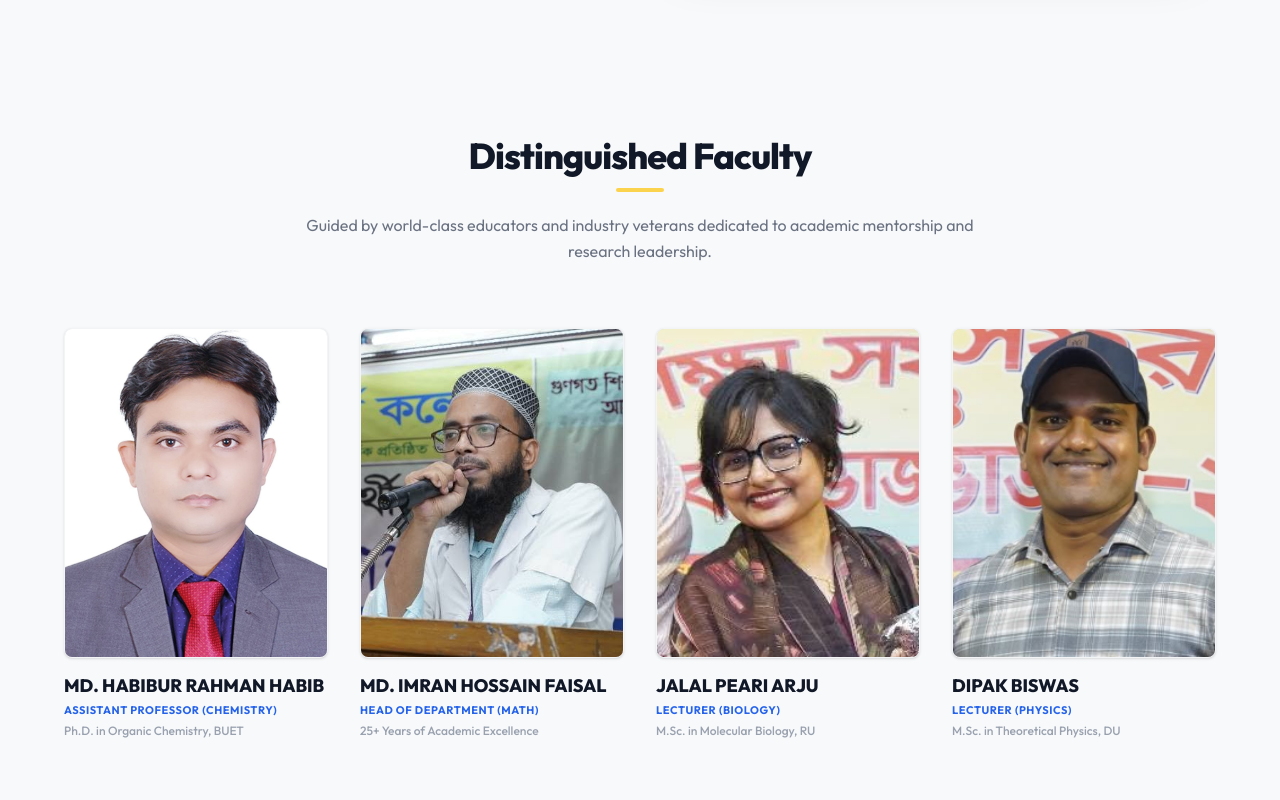
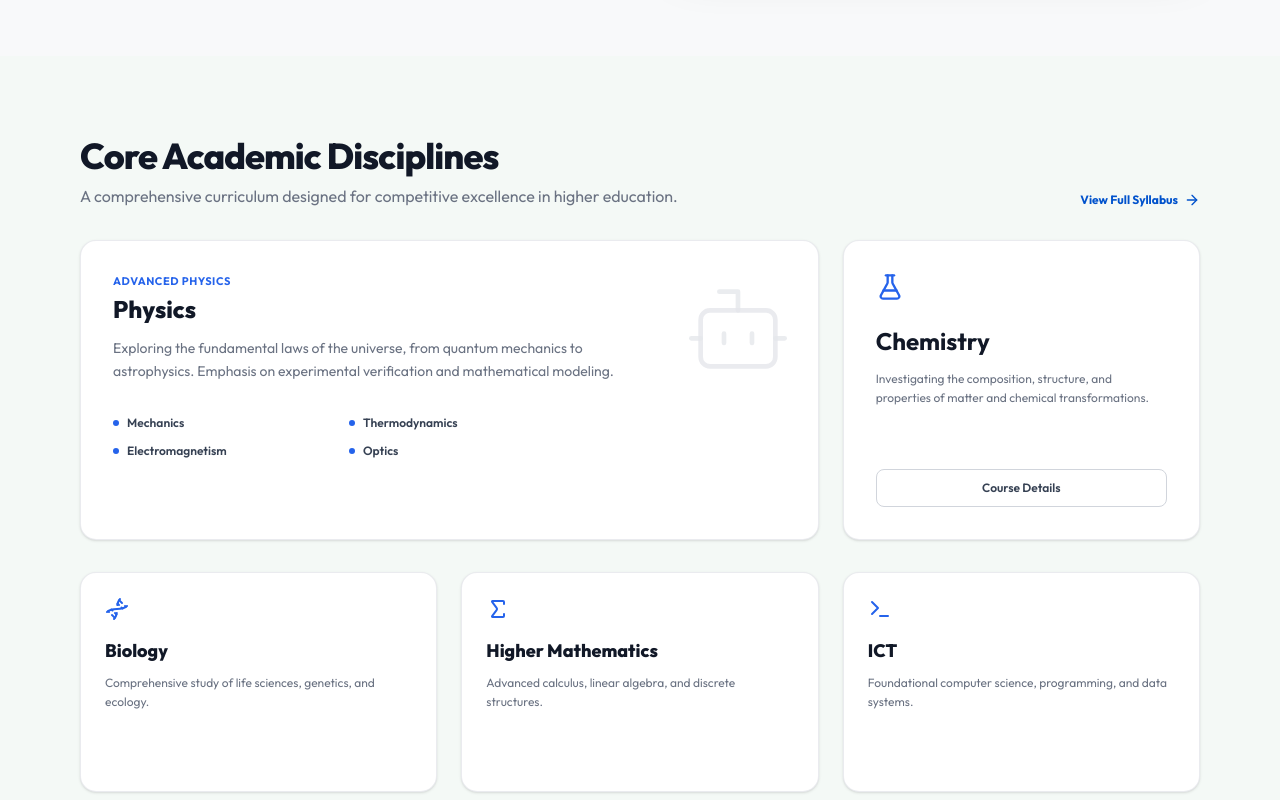
Before and after one commit to FrontFury/icc-modern-client, a React (Vite) app: page /departments/science in a window 1280 px wide. Shown: the part 1240-2040 px from the top of the page. Built offline with nearby package versions, Linux system fonts and the light colour scheme.

Commit message:
Added Science Subject & Commerce Route

```diff
--- /dev/null
+++ b/src/pages/Departments/Commerce/Commerce/Commerce.jsx
@@ -0,0 +1,11 @@
+
+
+const Commerce = () => {
+    return (
+        <div>
+            <h2>This Is Commerce Page</h2>
+        </div>
+    );
+};
+
+export default Commerce;
--- /dev/null
+++ b/src/pages/Departments/Science/CoreDecepline/CoreDecepline.jsx
@@ -0,0 +1,150 @@
+import { ArrowRight, FlaskConical, Dna, Sigma, Terminal, Bot } from "lucide-react";
+
+const CoreDecepline = () => {
+  return (
+    <section className="w-full bg-[#f4f9f6] py-20 px-6 md:px-12 lg:px-20">
+      <div className="max-w-6xl mx-auto space-y-8">
+
+        {/* Header Section */}
+        <div className="flex flex-col md:flex-row md:items-end justify-between gap-4">
+          <div>
+            <h2 className="text-3xl md:text-4xl font-extrabold text-[#111827] tracking-tight">
+              Core Academic Disciplines
+            </h2>
+            <p className="text-gray-500 text-sm md:text-base mt-2">
+              A comprehensive curriculum designed for competitive excellence in higher education.
+            </p>
+          </div>
+
+          <a
+            href="/syllabus"
+            className="inline-flex items-center gap-1.5 text-xs font-bold text-[#0052cc] hover:text-[#003da8] transition-colors self-start md:self-auto"
+          >
+            View Full Syllabus <ArrowRight className="w-4 h-4" />
+          </a>
+        </div>
+
+        {/* Top Grid Row */}
+        <div className="grid grid-cols-1 lg:grid-cols-12 gap-6">
+
+          {/* Featured Physics Card */}
+          <div className="group lg:col-span-8 bg-white hover:bg-[#111827] transition-all duration-300 rounded-2xl p-8 border border-gray-200/80 hover:border-gray-800 shadow-sm relative overflow-hidden flex flex-col justify-between min-h-[300px]">
+            <div>
+              <span className="text-[11px] font-bold tracking-wider text-[#2563eb] group-hover:text-blue-400 uppercase block mb-1 transition-colors">
+                ADVANCED PHYSICS
+              </span>
+              <h3 className="text-2xl font-extrabold text-[#111827] group-hover:text-white mb-3 transition-colors">
+                Physics
+              </h3>
+              <p className="text-gray-500 group-hover:text-gray-400 text-sm leading-relaxed max-w-lg mb-8 transition-colors">
+                Exploring the fundamental laws of the universe, from quantum mechanics to astrophysics. Emphasis on experimental verification and mathematical modeling.
+              </p>
+
+              {/* Sub-topics list */}
+              <div className="grid grid-cols-2 gap-y-3 gap-x-6 text-xs text-gray-700 group-hover:text-gray-300 font-semibold max-w-md transition-colors">
+                <div className="flex items-center gap-2">
+                  <span className="w-1.5 h-1.5 rounded-full bg-[#2563eb] group-hover:bg-blue-400" />
+                  Mechanics
+                </div>
+                <div className="flex items-center gap-2">
+                  <span className="w-1.5 h-1.5 rounded-full bg-[#2563eb] group-hover:bg-blue-400" />
+                  Thermodynamics
+                </div>
+                <div className="flex items-center gap-2">
+                  <span className="w-1.5 h-1.5 rounded-full bg-[#2563eb] group-hover:bg-blue-400" />
+                  Electromagnetism
+                </div>
+                <div className="flex items-center gap-2">
+                  <span className="w-1.5 h-1.5 rounded-full bg-[#2563eb] group-hover:bg-blue-400" />
+                  Optics
+                </div>
+              </div>
+            </div>
+
+            {/* Background Illustration Icon */}
+            <div className="absolute right-6 top-8 text-gray-200/80 group-hover:text-gray-800/50 pointer-events-none hidden sm:block transition-colors">
+              <Bot className="w-28 h-28 stroke-[1]" />
+            </div>
+          </div>
+
+          {/* Featured Chemistry Card with Hover Effect */}
+          <div className="group lg:col-span-4 bg-white hover:bg-[#111827] transition-all duration-300 rounded-2xl p-8 border border-gray-200/80 hover:border-gray-800 shadow-sm flex flex-col justify-between min-h-[300px]">
+            <div>
+              <FlaskConical className="w-7 h-7 text-[#2563eb] group-hover:text-gray-300 mb-6 transition-colors" />
+              <h3 className="text-2xl font-bold text-[#111827] group-hover:text-white mb-3 transition-colors">
+                Chemistry
+              </h3>
+              <p className="text-gray-500 group-hover:text-gray-400 text-xs leading-relaxed transition-colors">
+                Investigating the composition, structure, and properties of matter and chemical transformations.
+              </p>
+            </div>
+
+            <button className="w-full mt-6 bg-transparent border border-gray-300 group-hover:border-gray-700 text-gray-700 group-hover:text-gray-300 text-xs font-semibold py-2.5 rounded-lg transition-all duration-300">
+              Course Details
+            </button>
+          </div>
+
+        </div>
+
+        {/* Bottom Grid Row */}
+        <div className="grid grid-cols-1 md:grid-cols-3 gap-6">
+
+          {/* Biology */}
+          <div className="group bg-white hover:bg-[#111827] transition-all duration-300 rounded-2xl p-6 border border-gray-200/80 hover:border-gray-800 shadow-sm flex flex-col justify-between min-h-[220px]">
+            <div>
+              <Dna className="w-6 h-6 text-[#2563eb] group-hover:text-gray-300 mb-4 transition-colors" />
+              <h3 className="text-lg font-extrabold text-[#111827] group-hover:text-white mb-2 transition-colors">
+                Biology
+              </h3>
+              <p className="text-gray-500 group-hover:text-gray-400 text-xs leading-relaxed transition-colors">
+                Comprehensive study of life sciences, genetics, and ecology.
+              </p>
+            </div>
+
+            <button className="w-full mt-4 bg-transparent border border-transparent group-hover:border-gray-700 text-transparent group-hover:text-gray-300 text-xs font-semibold py-2 rounded-lg transition-all duration-300">
+              Course Details
+            </button>
+          </div>
+
+          {/* Higher Mathematics */}
+          <div className="group bg-white hover:bg-[#111827] transition-all duration-300 rounded-2xl p-6 border border-gray-200/80 hover:border-gray-800 shadow-sm flex flex-col justify-between min-h-[220px]">
+            <div>
+              <Sigma className="w-6 h-6 text-[#2563eb] group-hover:text-gray-300 mb-4 transition-colors" />
+              <h3 className="text-lg font-extrabold text-[#111827] group-hover:text-white mb-2 transition-colors">
+                Higher Mathematics
+              </h3>
+              <p className="text-gray-500 group-hover:text-gray-400 text-xs leading-relaxed transition-colors">
+                Advanced calculus, linear algebra, and discrete structures.
+              </p>
+            </div>
+
+            <button className="w-full mt-4 bg-transparent border border-transparent group-hover:border-gray-700 text-transparent group-hover:text-gray-300 text-xs font-semibold py-2 rounded-lg transition-all duration-300">
+              Course Details
+            </button>
+          </div>
+
+          {/* ICT */}
+          <div className="group bg-white hover:bg-[#111827] transition-all duration-300 rounded-2xl p-6 border border-gray-200/80 hover:border-gray-800 shadow-sm flex flex-col justify-between min-h-[220px]">
+            <div>
+              <Terminal className="w-6 h-6 text-[#2563eb] group-hover:text-gray-300 mb-4 transition-colors" />
+              <h3 className="text-lg font-extrabold text-[#111827] group-hover:text-white mb-2 transition-colors">
+                ICT
+              </h3>
+              <p className="text-gray-500 group-hover:text-gray-400 text-xs leading-relaxed transition-colors">
+                Foundational computer science, programming, and data systems.
+              </p>
+            </div>
+
+            <button className="w-full mt-4 bg-transparent border border-transparent group-hover:border-gray-700 text-transparent group-hover:text-gray-300 text-xs font-semibold py-2 rounded-lg transition-all duration-300">
+              Course Details
+            </button>
+          </div>
+
+        </div>
+
+      </div>
+    </section>
+  );
+};
+
+export default CoreDecepline;
--- a/src/pages/Departments/Science/Science/Science.jsx
+++ b/src/pages/Departments/Science/Science/Science.jsx
@@ -1,3 +1,4 @@
+import CoreDecepline from "../CoreDecepline/CoreDecepline";
 import LabFacilities from "../LabFacilities/LabFacilities";
 import ScienceBanner from "../ScienceBanner/ScienceBanner";
 import ScienceFaculty from "../ScienceFaculty/ScienceFaculty";
@@ -8,6 +9,7 @@ const Science = () => {
         <div>
             <ScienceBanner></ScienceBanner>
             <LabFacilities></LabFacilities>
+            <CoreDecepline></CoreDecepline>
             <ScienceFaculty></ScienceFaculty>
         </div>
     );
--- a/src/routes/router.jsx
+++ b/src/routes/router.jsx
@@ -3,6 +3,7 @@ import RootLayout from "../layouts/RootLayout";
 import Home from "../pages/Home/Home/Home";
 import About from "../pages/About/About/About"; // 1. Import your About component
 import Science from "../pages/Departments/Science/Science/Science";
+import Commerce from "../pages/Departments/Commerce/Commerce/Commerce";
 
 export const router = createBrowserRouter([
   {
@@ -21,6 +22,10 @@ export const router = createBrowserRouter([
         path: "departments/science",
         element: <Science></Science>,
       },
+      {
+        path: "departments/commerce",
+        element: <Commerce>,</Commerce>
+      },
     ],
   },
 ]);
```
